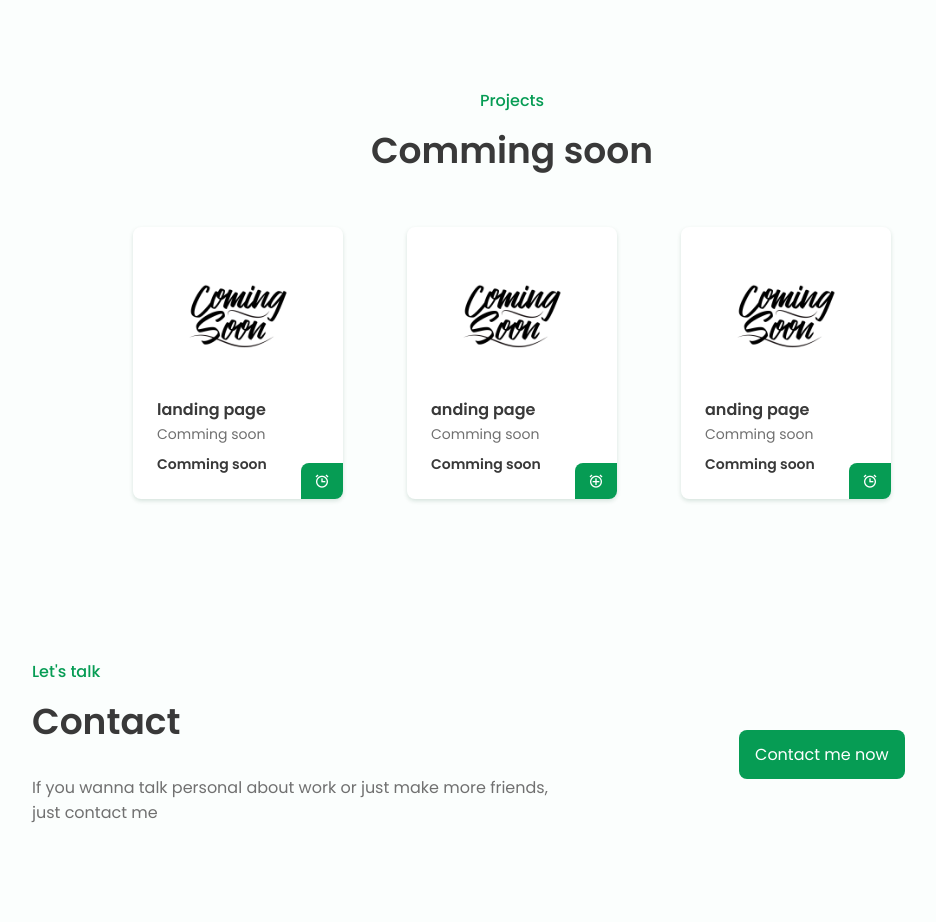
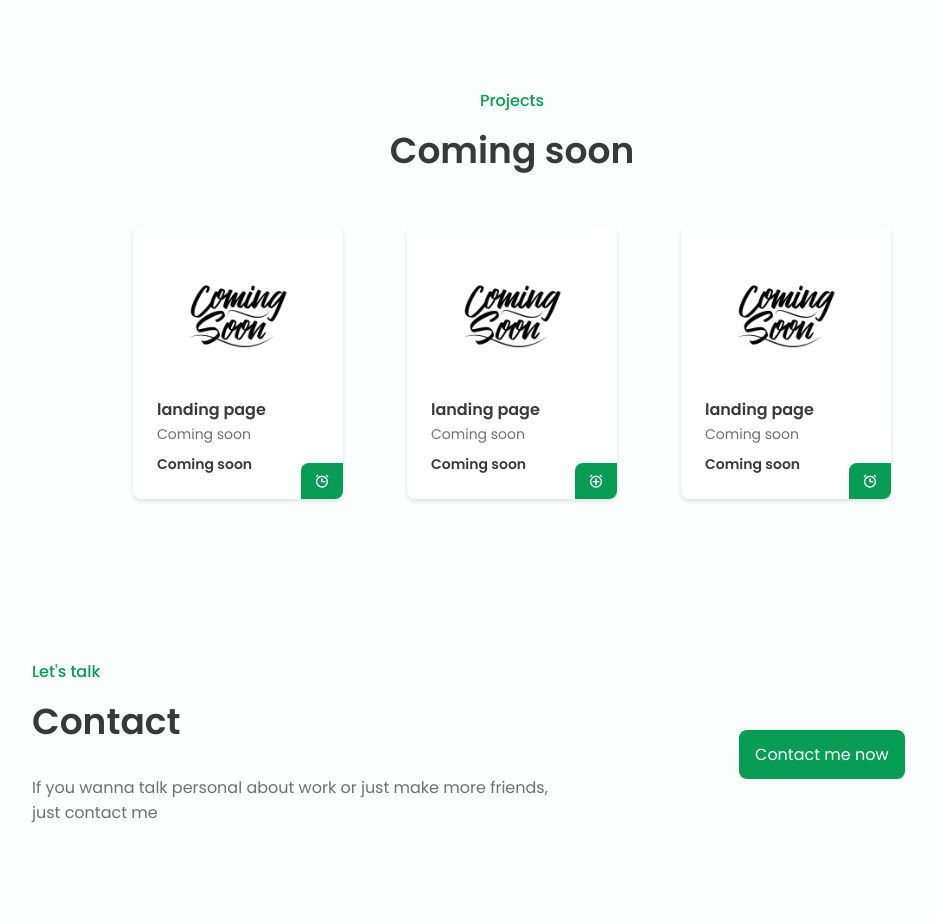
Before and after one commit to dadanoes/dadanoes, a plain HTML site: page index.html in a window 1280 px wide. Shown: the part 2080-3002 px from the top of the page, without its empty margins (128-1064 px from the left). Drawn offline with nearby package versions, Linux system fonts and the light colour scheme.

Commit message:
Update minor on project section
some typo on project section

```diff
--- a/index.html
+++ b/index.html
@@ -138,30 +138,30 @@
         <!--========== MENU ==========-->
         <section class="menu section bd-container" id="menu">
             <span class="section-subtitle">Projects</span>
-            <h2 class="section-title">Comming soon</h2>
+            <h2 class="section-title">Coming soon</h2>
 
             <div class="menu__container bd-grid">
                 <div class="menu__content">
                     <img src="assets/img/css.png" alt="" class="menu__img">
                     <h3 class="menu__name">landing page</h3>
-                    <span class="menu__detail">Comming soon</span>
-                    <span class="menu__preci">Comming soon</span>
+                    <span class="menu__detail">Coming soon</span>
+                    <span class="menu__preci">Coming soon</span>
                     <a href="#" class="button menu__button"><i class='bx bx-alarm'></i></a>
                 </div>
 
                 <div class="menu__content">
                     <img src="assets/img/css.png" alt="" class="menu__img">
-                    <h3 class="menu__name">anding page</h3>
-                    <span class="menu__detail">Comming soon</span>
-                    <span class="menu__preci">Comming soon</span>
+                    <h3 class="menu__name">landing page</h3>
+                    <span class="menu__detail">Coming soon</span>
+                    <span class="menu__preci">Coming soon</span>
                     <a href="#" class="button menu__button"><i class='bx bx-alarm-add'></i></a>
                 </div>
 
                 <div class="menu__content">
                     <img src="assets/img/css.png" alt="" class="menu__img">
-                    <h3 class="menu__name">anding page</h3>
-                    <span class="menu__detail">Comming soon</span>
-                    <span class="menu__preci">Comming soon</span>
+                    <h3 class="menu__name">landing page</h3>
+                    <span class="menu__detail">Coming soon</span>
+                    <span class="menu__preci">Coming soon</span>
                     <a href="#" class="button menu__button"><i class='bx bx-alarm'></i></a>
                 </div>
             </div>
```
